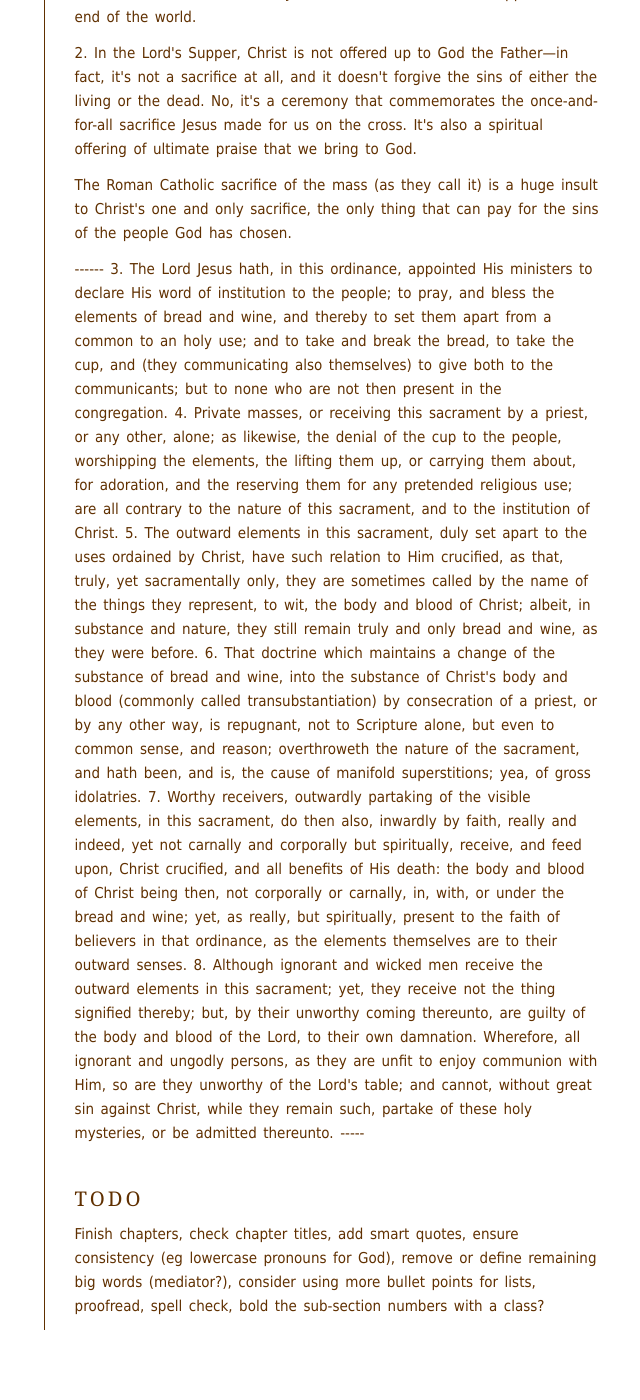
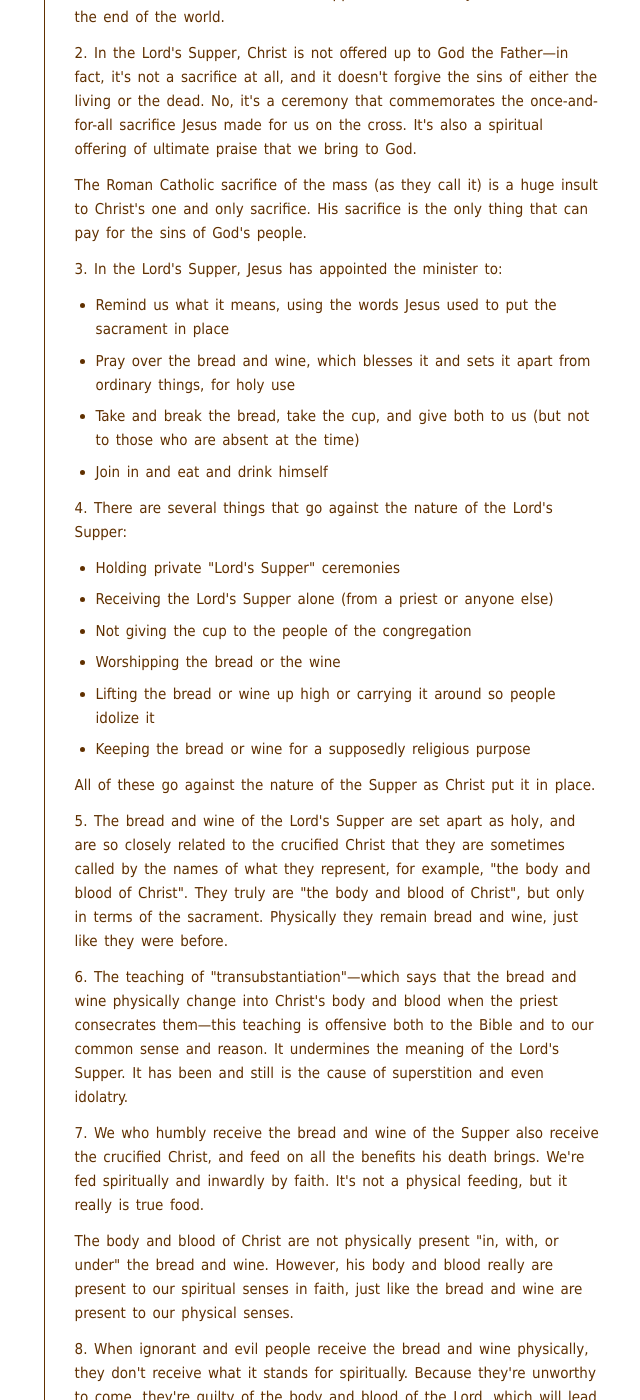
Before and after one commit to benhoyt/benhoyt.github.com, a Jekyll site: the page built from writings-plain-english-westminster.html, in a window 1280 px wide and 1400 px high, scrolled down 30187 px. Shown: the whole window, without its empty margins (390-1030 px from the left). Built offline with Jekyll 4.4.1, drawn with Linux system fonts in a browser that asks for light colours; before the commit the page ends 31555 px from its top, so only the background shows below that; some of the changed text lies outside the part shown.

Commit message:
Finished chapter 29.

```diff
--- a/writings-plain-english-westminster.html
+++ b/writings-plain-english-westminster.html
@@ -661,33 +661,53 @@ permalink: /writings/plain-english-westminster/index.html
 <p>1. Our Lord Jesus, on the night he was betrayed, put in place the sacrament of "his body and blood", which we call the Lord's Supper. This supper is a deeply significant meal we use to remember the sacrifice Jesus made by dying for us. The Supper also:</p>
 
 <ul>
- <li>Reminds us of our spiritual nourishment and growth in Christ</li>
- <li>Helps us perform the duties we owe to God</li>
- <li>Shows our close relationship with Jesus and with our fellow believers (who are members of his body)</li>
- <li>Seals all of these benefits to believers</li>
+ <li>Reminds us of our spiritual feeding and growth in Christ</li>
+ <li>Helps us do the duties we owe to God</li>
+ <li>Shows our close relationship with Jesus and with our fellow believers (who are part of his body)</li>
+ <li>Seals all of these benefits to we who believe</li>
 </ul>
 
-<p>The church should remember Jesus' death with the Lord's Supper till the end of the world.</p>
+<p>The church should use the Lord's Supper to remember Jesus' death, till the end of the world.</p>
 
 <p>2. In the Lord's Supper, Christ is not offered up to God the Father—in fact, it's not a sacrifice at all, and it doesn't forgive the sins of either the living or the dead. No, it's a ceremony that commemorates the once-and-for-all sacrifice Jesus made for us on the cross. It's also a spiritual offering of ultimate praise that we bring to God.</p>
 
-<p>The Roman Catholic sacrifice of the mass (as they call it) is a huge insult to Christ's one and only sacrifice, the only thing that can pay for the sins of the people God has chosen.</p>
+<p>The Roman Catholic sacrifice of the mass (as they call it) is a huge insult to Christ's one and only sacrifice. His sacrifice is the only thing that can pay for the sins of God's people.</p>
 
-------
-3.  The Lord Jesus hath, in this ordinance, appointed His ministers to declare His word of institution to the people; to pray, and bless the elements of bread and wine, and thereby to set them apart from a common to an holy use; and to take and break the bread, to take the cup, and (they communicating also themselves) to give both to the communicants; but to none who are not then present in the congregation.
+<p>3. In the Lord's Supper, Jesus has appointed the minister to:</p>
 
-4.  Private masses, or receiving this sacrament by a priest, or any other, alone; as likewise, the denial of the cup to the people, worshipping the elements, the lifting them up, or carrying them about, for adoration, and the reserving them for any pretended religious use; are all contrary to the nature of this sacrament, and to the institution of Christ.
+<ul>
+ <li>Remind us what it means, using the words Jesus used to put the sacrament in place</li>
+ <li>Pray over the bread and wine, which blesses it and sets it apart from ordinary things, for holy use</li>
+ <li>Take and break the bread, take the cup, and give both to us (but not to those who are absent at the time)</li>
+ <li>Join in and eat and drink himself</li>
+</ul>
 
-5.  The outward elements in this sacrament, duly set apart to the uses ordained by Christ, have such relation to Him crucified, as that, truly, yet sacramentally only, they are sometimes called by the name of the things they represent, to wit, the body and blood of Christ; albeit, in substance and nature, they still remain truly and only bread and wine, as they were before.
+<p>4. There are several things that go against the nature of the Lord's Supper:</p>
 
-6.  That doctrine which maintains a change of the substance of bread and wine, into the substance of Christ's body and blood (commonly called transubstantiation) by consecration of a priest, or by any other way, is repugnant, not to Scripture alone, but even to common sense, and reason; overthroweth the nature of the sacrament, and hath been, and is, the cause of manifold superstitions; yea, of gross idolatries.
+<ul>
+ <li>Holding private "Lord's Supper" ceremonies</li>
+ <li>Receiving the Lord's Supper alone (from a priest or anyone else)</li>
+ <li>Not giving the cup to the people of the congregation</li>
+ <li>Worshipping the bread or the wine</li>
+ <li>Lifting the bread or wine up high or carrying it around so people idolize it</li>
+ <li>Keeping the bread or wine for a supposedly religious purpose</li>
+</ul>
 
-7.  Worthy receivers, outwardly partaking of the visible elements, in this sacrament, do then also, inwardly by faith, really and indeed, yet not carnally and corporally but spiritually, receive, and feed upon, Christ crucified, and all benefits of His death: the body and blood of Christ being then, not corporally or carnally, in, with, or under the bread and wine; yet, as really, but spiritually, present to the faith of believers in that ordinance, as the elements themselves are to their outward senses.
+<p>All of these go against the nature of the Supper as Christ put it in place.</p>
 
-8.  Although ignorant and wicked men receive the outward elements in this sacrament; yet, they receive not the thing signified thereby; but, by their unworthy coming thereunto, are guilty of the body and blood of the Lord, to their own damnation. Wherefore, all ignorant and ungodly persons, as they are unfit to enjoy communion with Him, so are they unworthy of the Lord's table; and cannot, without great sin against Christ, while they remain such, partake of these holy mysteries, or be admitted thereunto.
------
+<p>5. The bread and wine of the Lord's Supper are set apart as holy, and are so closely related to the crucified Christ that they are sometimes called by the names of what they represent, for example, "the body and blood of Christ". They truly are "the body and blood of Christ", but only in terms of the sacrament. Physically they remain bread and wine, just like they were before.</p>
+
+<p>6. The teaching of "transubstantiation"—which says that the bread and wine physically change into Christ's body and blood when the priest consecrates them—this teaching is offensive both to the Bible and to our common sense and reason. It undermines the meaning of the Lord's Supper. It has been and still is the cause of superstition and even idolatry.</p>
+
+<p>7. We who humbly receive the bread and wine of the Supper also receive the crucified Christ, and feed on all the benefits his death brings. We're fed spiritually and inwardly by faith. It's not a physical feeding, but it really is true food.</p>
+
+<p>The body and blood of Christ are not physically present "in, with, or under" the bread and wine. However, his body and blood really are present to our spiritual senses in faith, just like the bread and wine are present to our physical senses.</p>
+
+<p>8. When ignorant and evil people receive the bread and wine physically, they don't receive what it stands for spiritually. Because they're unworthy to come, they're guilty of the body and blood of the Lord, which will lead to their condemnation.</p>
+
+<p>This means that those who are ignorant and ungodly should not be allowed to come to the Lord's Supper or share in this holy mystery. They're not fit to enjoy fellowship with Christ and are not worthy to come to his table. It's a terrible sin against Christ for people to come while they remain ignorant and ungodly.</p>
 
 
 <h2>TODO</h2>
 
-<p>Finish chapters, check chapter titles, add smart quotes, ensure consistency (eg lowercase pronouns for God), remove or define remaining big words (mediator?), consider using more bullet points for lists, proofread, spell check, bold the sub-section numbers with a class?</p>
+<p>Rename file to pew.html, finish chapters, check chapter titles, add smart quotes, ensure consistency (eg lowercase pronouns for God), remove or define remaining big words (mediator?), consider using more bullet points for lists, proofread, spell check, bold the sub-section numbers with a class?</p>
```
